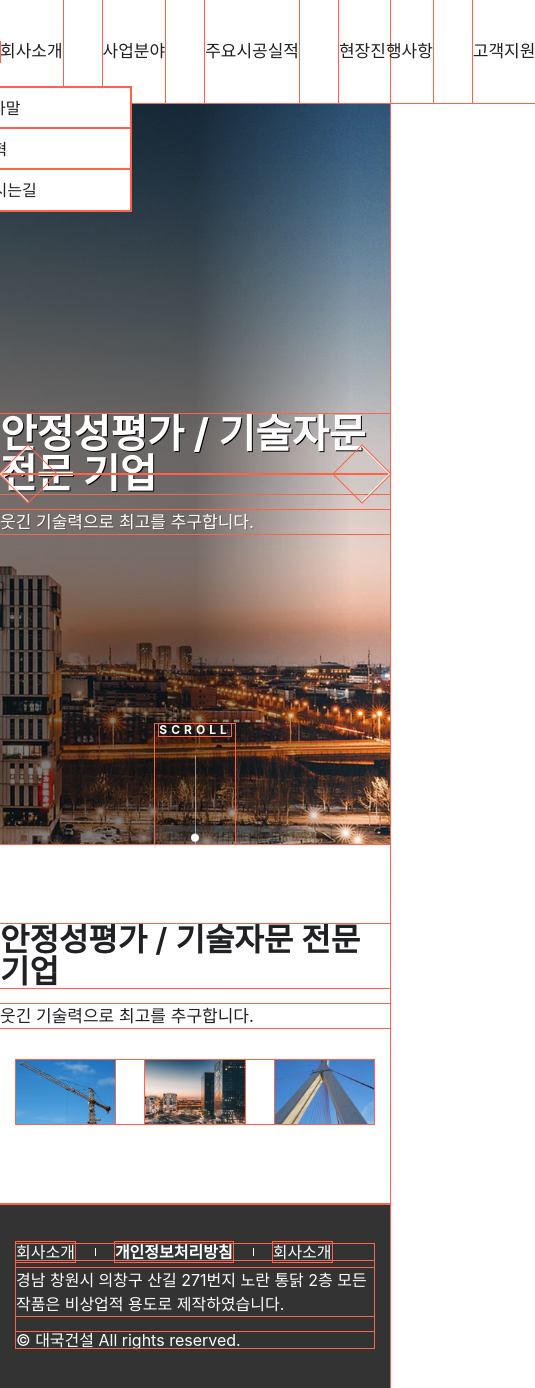
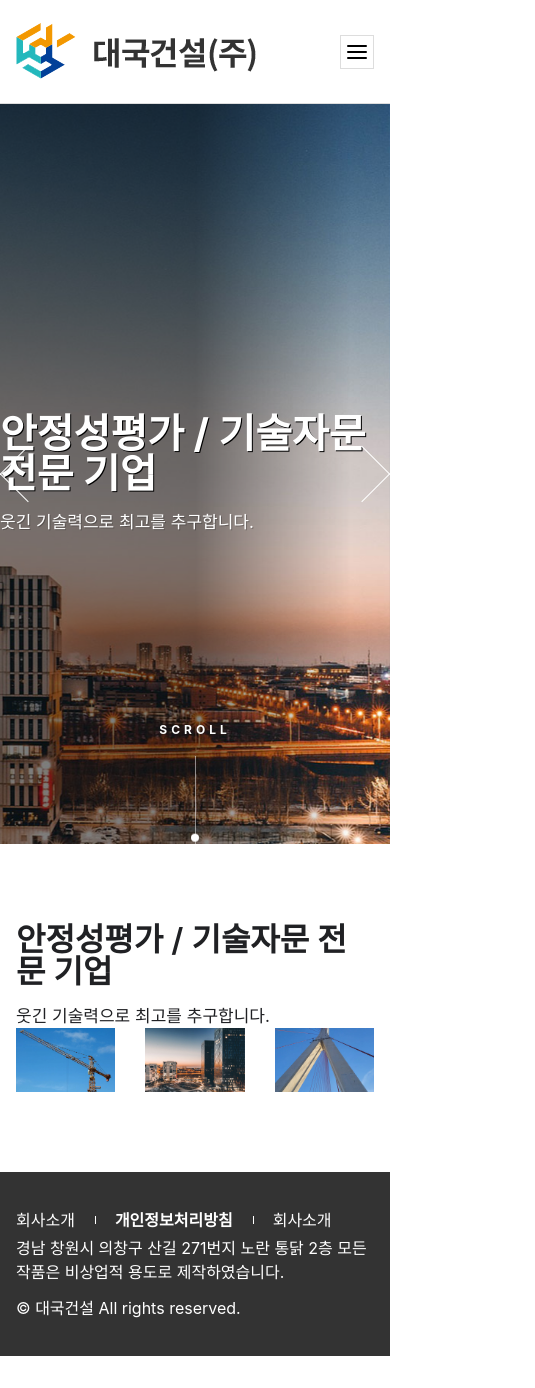
Before and after one commit to desipossa/tr2501, a plain HTML site: page dr_nav01_responsive.html in a window 390 px wide. Shown: the whole page, 535 px wide, since content can reach past the window. After the commit the page ends 1356 px from the top, so only its background shows below. Drawn offline with Linux system fonts and the light colour scheme; a web font is replaced by a local one.

Commit message:
20250121

```diff
--- a/css/layout_nav01_r.css
+++ b/css/layout_nav01_r.css
@@ -44,3 +44,31 @@ body {
     font-size: 17px;
     font-weight: 400;
 }
+
+@media (max-width:1202px) {
+    .default {
+        padding: 80px 0;
+    }
+
+    .default .title {
+        max-width: 1170px;
+        margin: 0 auto;
+        margin-bottom: 32px;
+
+        /* r */
+        margin: 0 16px;
+    }
+
+    .default .title h2 {
+        font-size: 32px;
+        font-weight: 600;
+    }
+
+    .default .title .desc {
+        display: block;
+        margin-top: 16px;
+        line-height: 24px;
+        font-size: 17px;
+        font-weight: 400;
+    }
+}
--- a/css/style_dr01_r.css
+++ b/css/style_dr01_r.css
@@ -1,5 +1,5 @@
 * {
-    outline: 1px solid tomato;
+    outline: 1px solid tomato--;
 }
 
 .header {
@@ -71,6 +71,213 @@
 .header .gnb>ul>li ul li~li a {
     border-top: 1px solid #ddd;
 }
+
+.header .mbtn {
+    display: none;
+}
+
+
+@media (max-width:1202px) {
+    .header {
+        border-bottom: 1px solid #ddd;
+    }
+
+    .header .header_wrap {
+        display: flex;
+        align-items: center;
+        max-width: 1170px;
+        margin: 0 auto;
+
+        height: 103px;
+
+        /* r */
+        margin: 0 16px;
+    }
+
+    .header h1 img {
+        vertical-align: middle;
+    }
+
+    .header .gnb {
+        margin-left: auto;
+    }
+
+    .header .gnb>ul {
+        display: flex;
+        gap: 40px;
+    }
+
+    .header .gnb>ul>li {
+        position: relative;
+    }
+
+    .header .gnb>ul>li ul {
+        position: absolute;
+        top: 103px;
+        left: 50%;
+        z-index: 3;
+
+        display: none;
+
+        width: 200px;
+
+        transform: translate(-50%, -16px);
+
+        background: #fff;
+        border: 1px solid #ddd;
+    }
+
+    .header .gnb>ul>li:hover ul {
+        display: block;
+    }
+
+    .header .gnb>ul>li>a {
+        display: block;
+        line-height: 103px;
+        font-size: 17px;
+        font-weight: 400;
+        white-space: nowrap;
+    }
+
+    .header .gnb>ul>li ul li a {
+        display: block;
+        line-height: 40px;
+        padding-left: 16px;
+        white-space: nowrap;
+
+    }
+
+    .header .gnb>ul>li ul li~li a {
+        border-top: 1px solid #ddd;
+    }
+
+    .header .mbtn {
+        display: none;
+    }
+}
+
+@media (max-width:768px) {
+    .header {
+        border-bottom: 1px solid #ddd;
+    }
+
+    .header .header_wrap {
+        display: flex;
+        align-items: center;
+        max-width: 1170px;
+        margin: 0 auto;
+
+        height: 103px;
+
+        /* r */
+        margin: 0 16px;
+    }
+
+    .header h1 img {
+        vertical-align: middle;
+    }
+
+    .header .gnb {
+        margin-left: auto;
+
+        /* r */
+        position: fixed;
+        top: 0;
+        left: -100%;
+        z-index: 999;
+
+        margin-left: 0;
+        width: calc(100% - 80px);
+        height: 100vh;
+
+        background: #fff;
+
+        transition: 0.4s;
+    }
+
+    .header .gnb.on {
+        left: 0;
+    }
+
+    .header .gnb>ul {
+        display: flex;
+        gap: 40px;
+
+        /* r */
+        flex-direction: column;
+        gap: 0;
+    }
+
+    .header .gnb>ul>li {
+        position: relative;
+    }
+
+    .header .gnb>ul>li ul {
+        position: absolute;
+        top: 103px;
+        left: 50%;
+        z-index: 3;
+
+        display: none;
+
+        width: 200px;
+
+        transform: translate(-50%, -16px);
+
+        background: #fff;
+        border: 1px solid #ddd;
+
+        /* r */
+        position: static;
+
+        transform: translate(0, 0);
+    }
+
+    .header .gnb>ul>li:hover ul {
+        display: block;
+
+        /* r */
+        display: none;
+    }
+
+    .header .gnb>ul>li>a {
+        display: block;
+        line-height: 103px;
+        font-size: 17px;
+        font-weight: 400;
+        white-space: nowrap;
+
+        /* r */
+        line-height: 40px;
+    }
+
+    .header .gnb>ul>li ul li a {
+        display: block;
+        line-height: 40px;
+        padding-left: 16px;
+        white-space: nowrap;
+
+    }
+
+    .header .gnb>ul>li ul li~li a {
+        border-top: 1px solid #ddd;
+    }
+
+    .header .mbtn {
+        display: block;
+
+        position: fixed;
+        right: 16px;
+        top: auto;
+        z-index: 999;
+
+        background: #fff;
+        border: 1px solid #ddd;
+        padding: 4px;
+    }
+}
+
+
 
 .main_visual {
     position: relative;
--- a/dr_nav01_responsive.html
+++ b/dr_nav01_responsive.html
@@ -69,6 +69,9 @@
                     </li>
                 </ul>
             </nav>
+            <button class="mbtn">
+                <img src="./images/menu.svg" alt="">
+            </button>
         </div>
     </header>
     <main id="content">
--- a/js/custom_nav01_r.js
+++ b/js/custom_nav01_r.js
@@ -12,5 +12,33 @@ $(function () {
             nextEl: '.main_visual .arrows .next',
             prevEl: '.main_visual .arrows .prev',
         },
-    })
+    });
+
 });
+
+
+// 모바일 메뉴
+
+$(function () {
+
+    $('.header .mbtn').on('click', function () {
+        $('.header .gnb').toggleClass('on')
+    });
+
+
+    $('.header .gnb>ul>li>a').on('click', function (e) {
+        if ($('.header .gnb').hasClass('on')) {
+            e.preventDefault();
+            $(this).next().stop().slideToggle();
+            $(this).parent().siblings().find('ul').stop().slideUp();
+        }
+
+    });
+
+    $(window).on('resize', function () {
+        $('.header .gnb').removeClass('on')
+        $('.header .gnb>ul>li ul').removeAttr('style')
+    });
+
+
+});
```
Also changed, not shown: Header.js (added).
